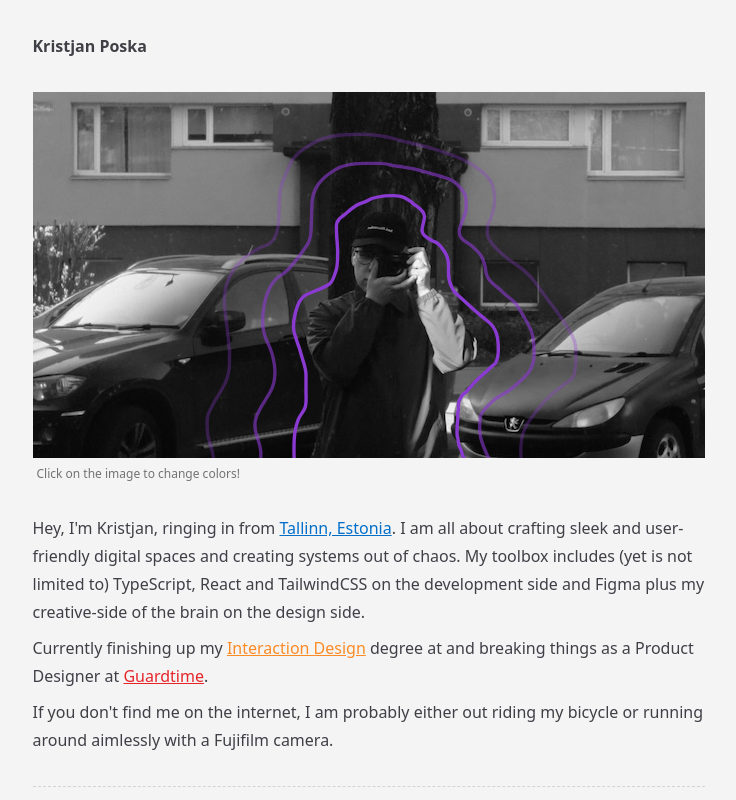
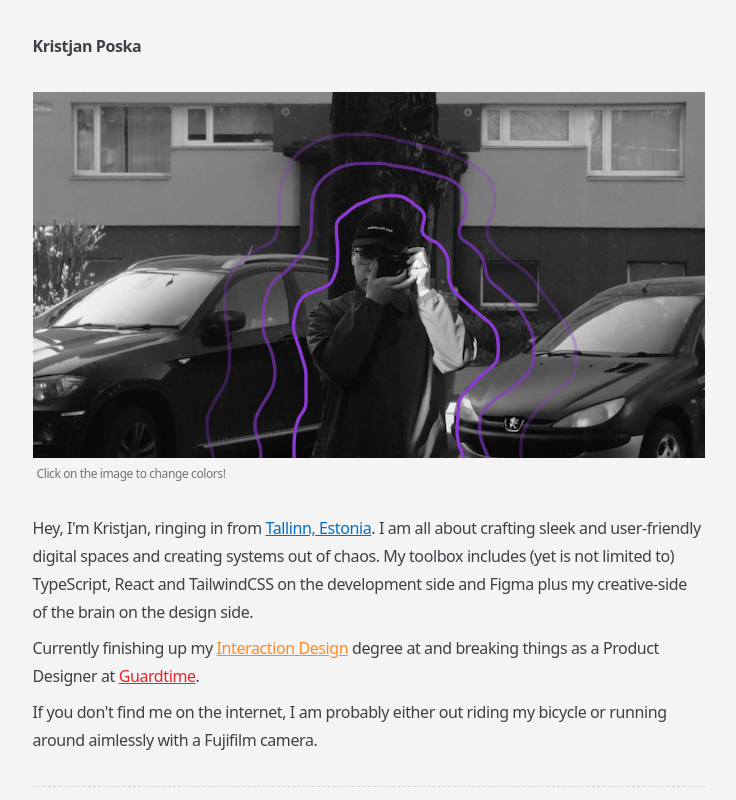
Before and after one commit to pxska/astro-portfolio, an Astro site: page / in a window 1280 px wide. Shown: the top 800 px of the page, without its empty margins (264-1000 px from the left). Built offline with nearby package versions, Linux system fonts and the light colour scheme; Astro itself is replaced by a stand-in of ours; some icons are missing; what tailwindcss-animated would draw is missing.

Commit message:
Track tightly!

```diff
--- a/src/styles/globals.css
+++ b/src/styles/globals.css
@@ -6,5 +6,5 @@ html {
 }
 
 body {
-  @apply bg-zinc-100 font-medium leading-7 text-zinc-700;
+  @apply bg-zinc-100 font-medium leading-7 tracking-tight text-zinc-700;
 }
```
